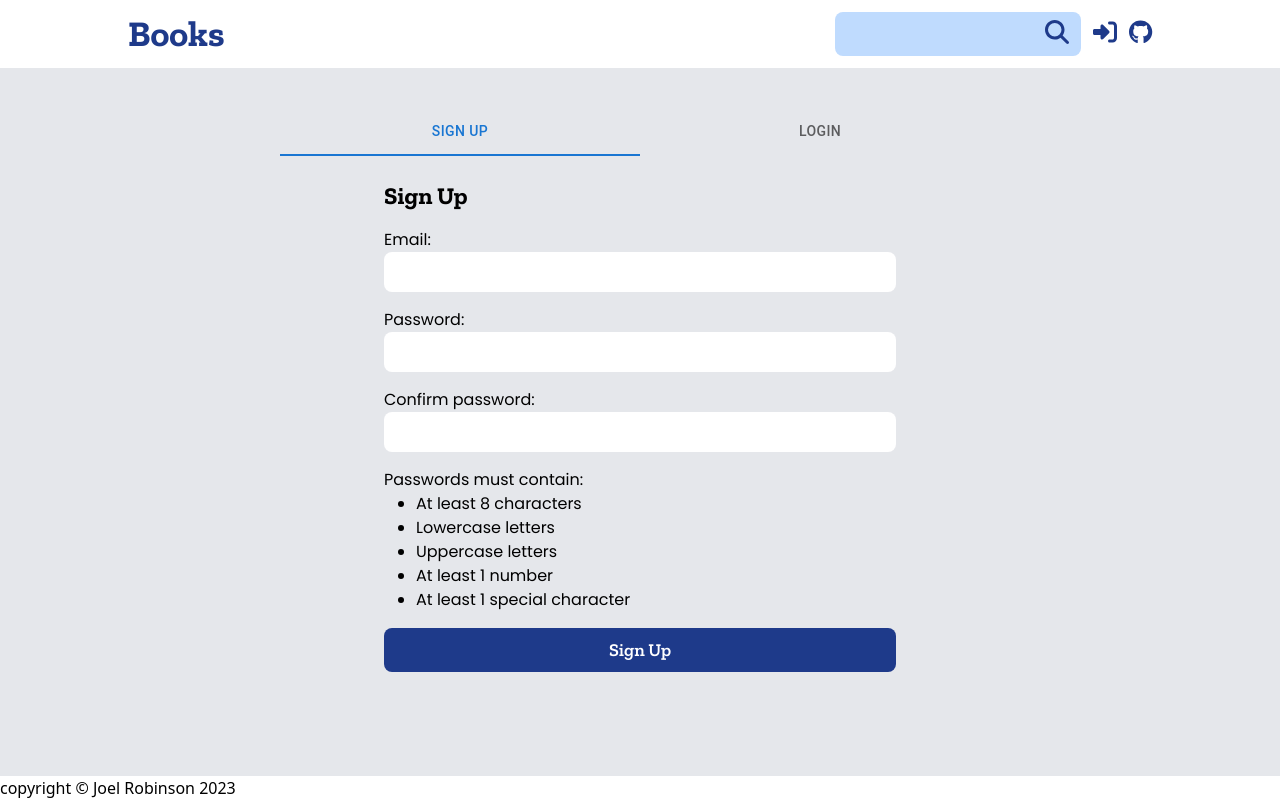
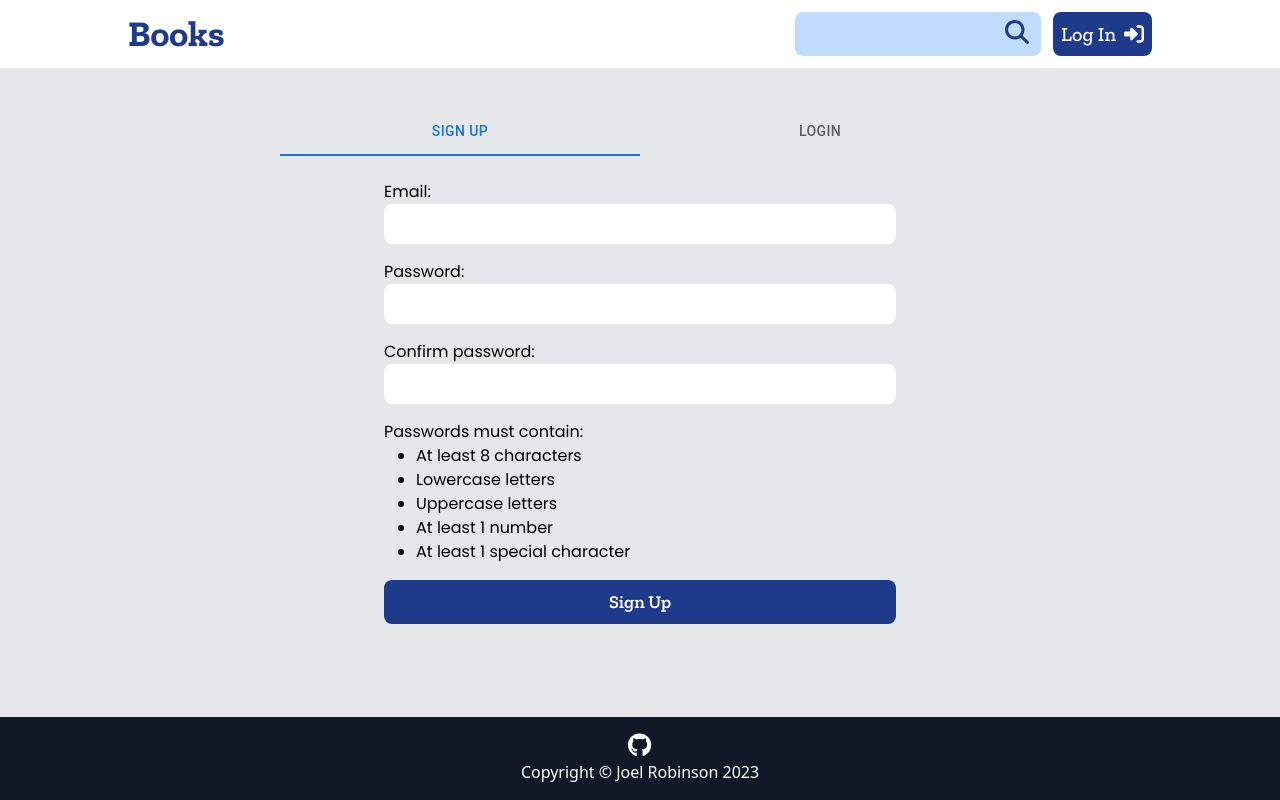
Before and after one commit to disasterisk-dev/books-dot-com, a React (Vite) app in the folder client/: page /login in a window 1280 px wide. Built offline with nearby package versions, Linux system fonts and the light colour scheme.

Commit message:
Added JWT caching

```diff
--- a/client/src/components/Footer.jsx
+++ b/client/src/components/Footer.jsx
@@ -1,7 +1,21 @@
+import { Tooltip } from "@mui/material";
+import { faGithub } from "@fortawesome/free-brands-svg-icons";
+import { Link, useNavigate } from "react-router-dom";
+import { FontAwesomeIcon } from "@fortawesome/react-fontawesome";
+
 const Footer = () => {
     return (
-        <footer>
-            <h6>copyright &copy; Joel Robinson 2023</h6>
+        <footer className="bg-gray-900 py-4 text-center text-white">
+            <Tooltip title="GitHub">
+                <Link
+                    to={"https://github.com/JoelRobinsonUK/books-dot-com"}
+                    target="_blank"
+                    rel="noreferrer"
+                >
+                    <FontAwesomeIcon icon={faGithub} className="text-2xl" />
+                </Link>
+            </Tooltip>
+            <h6>Copyright &copy; Joel Robinson 2023</h6>
         </footer>
     );
 };
--- a/client/src/components/Navbar.jsx
+++ b/client/src/components/Navbar.jsx
@@ -1,8 +1,8 @@
 import { Link, useNavigate } from "react-router-dom";
-import { faGithub } from "@fortawesome/free-brands-svg-icons";
 import {
     faMagnifyingGlass,
     faRightToBracket,
+    faRightFromBracket,
 } from "@fortawesome/free-solid-svg-icons";
 import { FontAwesomeIcon } from "@fortawesome/react-fontawesome";
 import { Tooltip } from "@mui/material";
@@ -10,12 +10,20 @@ import { useState } from "react";
 import { useBooksContext } from "../hooks/useBooksContext";
 import Searchbar from "./Searchbar";
 import SearchbarMobile from "./SearchbarMobile";
+import { useLogout } from "../hooks/useLogout";
+import { useAuthContext } from "../hooks/useAuthContext";
 
 const Navbar = () => {
+    const { user } = useAuthContext();
     const { dispatch } = useBooksContext();
-    const [searchTerm, setSearchTerm] = useState("");
-    const [searchDisplay, setSearchDisplay] = useState("hidden");
+    const [searchTerm, setSearchTerm] = useState("false");
+    const [searchDisplay, setSearchDisplay] = useState(false);
     const navigate = useNavigate();
+    const { logout } = useLogout();
+
+    const handleLogOut = () => {
+        logout();
+    };
 
     return (
         <header className="sticky top-0 z-10 bg-white font-zilla text-blue-900">
@@ -30,43 +38,52 @@ const Navbar = () => {
                             <button>
                                 <FontAwesomeIcon
                                     icon={faMagnifyingGlass}
-                                    className="text-2xl"
+                                    className="text-xl"
                                     onClick={() => {
-                                        searchDisplay === "hidden"
-                                            ? setSearchDisplay("block")
-                                            : setSearchDisplay("hidden");
+                                        searchDisplay === false
+                                            ? setSearchDisplay(true)
+                                            : setSearchDisplay(false);
                                     }}
                                 />
                             </button>
                         </Tooltip>
+                        {!user && (
                             <Tooltip title="Login">
-                            <Link to={"/login"}>
+                                <Link
+                                    to={"/login"}
+                                    className="flex items-center gap-2 rounded-3xl bg-blue-900 p-2 text-xl text-white md:rounded-lg"
+                                >
+                                    <span className="hidden md:block">
+                                        Log In
+                                    </span>
+                                    <FontAwesomeIcon icon={faRightToBracket} />
+                                </Link>
+                            </Tooltip>
+                        )}
+                        {user && (
+                            <Tooltip title="Log out">
+                                <button
+                                    onClick={handleLogOut}
+                                    className="flex items-center gap-2 rounded-3xl bg-blue-900 p-2 text-xl text-white md:rounded-lg"
+                                >
+                                    <span className="hidden md:block">
+                                        Sign Out
+                                    </span>
                                     <FontAwesomeIcon
-                                    icon={faRightToBracket}
+                                        icon={faRightFromBracket}
                                         className="text-2xl"
                                     />
-                            </Link>
+                                </button>
                             </Tooltip>
-                        <Tooltip title="GitHub">
-                            <Link
-                                to={
-                                    "https://github.com/JoelRobinsonUK/books-dot-com"
-                                }
-                                target="_blank"
-                                rel="noreferrer"
-                            >
-                                <FontAwesomeIcon
-                                    icon={faGithub}
-                                    className="text-2xl"
-                                />
-                            </Link>
-                        </Tooltip>
+                        )}
                     </nav>
                 </div>
             </div>
-            <div className={`${searchDisplay} gap-3 bg-gray-200 px-7 py-3`}>
+            {searchDisplay && (
+                <div className="gap-3 bg-gray-200 px-7 py-3">
                     <SearchbarMobile />
                 </div>
+            )}
         </header>
     );
 };
--- a/client/src/components/SignIn.jsx
+++ b/client/src/components/SignIn.jsx
@@ -1,13 +1,15 @@
 import { useState } from "react";
+import { useLogin } from "../hooks/useLogin";
 
 const SignIn = () => {
     const [email, setEmail] = useState("");
     const [password, setPassword] = useState("");
+    const { login, error, isLoading } = useLogin();
 
     const handleSubmit = async (e) => {
         e.preventDefault();
 
-        console.log(email, password);
+        login(email, password);
     };
 
     return (
@@ -35,9 +37,17 @@ const SignIn = () => {
                 className="mb-4 rounded-lg px-3 py-2"
             />
 
-            <button className="rounded-lg bg-blue-900 py-2 font-zilla text-lg font-semibold text-white">
+            <button
+                className="rounded-lg bg-blue-900 py-2 font-zilla text-lg font-semibold text-white"
+                disabled={isLoading}
+            >
                 Login
             </button>
+            {error && (
+                <div className="m-3 border-2 border-red-500 p-3 text-red-500">
+                    <p>{error}</p>
+                </div>
+            )}
         </form>
     );
 };
--- a/client/src/components/SignUp.jsx
+++ b/client/src/components/SignUp.jsx
@@ -18,8 +18,6 @@ const Signup = () => {
             onSubmit={handleSubmit}
             className="mx-auto flex max-w-lg flex-col"
         >
-            <h3 className="mb-4 font-zilla text-2xl font-bold">Sign Up</h3>
-
             <label>Email:</label>
             <input
                 type="email"
--- /dev/null
+++ b/client/src/hooks/useLogin.js
@@ -0,0 +1,36 @@
+import { useState } from "react";
+import { useAuthContext } from "./useAuthContext";
+
+export const useLogin = () => {
+    const [error, setError] = useState(null);
+    const [isLoading, setIsLoading] = useState(null);
+    const { dispatch } = useAuthContext();
+
+    const login = async (email, password) => {
+        setIsLoading(true);
+        setError(null);
+
+        const response = await fetch("http://localhost:4000/api/user/login", {
+            method: "POST",
+            headers: { "Content-Type": "application/json" },
+            body: JSON.stringify({ email, password }),
+        });
+
+        const json = await response.json();
+
+        if (!response.ok) {
+            setIsLoading(false);
+            setError(json.error);
+        } else {
+            //save user to local storage
+            localStorage.setItem("user", JSON.stringify(json));
+
+            //update auth content
+            dispatch({ type: "LOGIN", payload: json });
+
+            setIsLoading(false);
+        }
+    };
+
+    return { login, isLoading, error };
+};
--- /dev/null
+++ b/client/src/hooks/useLogout.js
@@ -0,0 +1,15 @@
+import { useAuthContext } from "./useAuthContext";
+
+export const useLogout = () => {
+    const { dispatch } = useAuthContext();
+
+    const logout = () => {
+        //remove use from storage
+        localStorage.removeItem("user");
+
+        //dispatch logout action
+        dispatch({ type: "LOGOUT" });
+    };
+
+    return { logout };
+};
```
Lines whose indentation alone changed are shown as unchanged.
